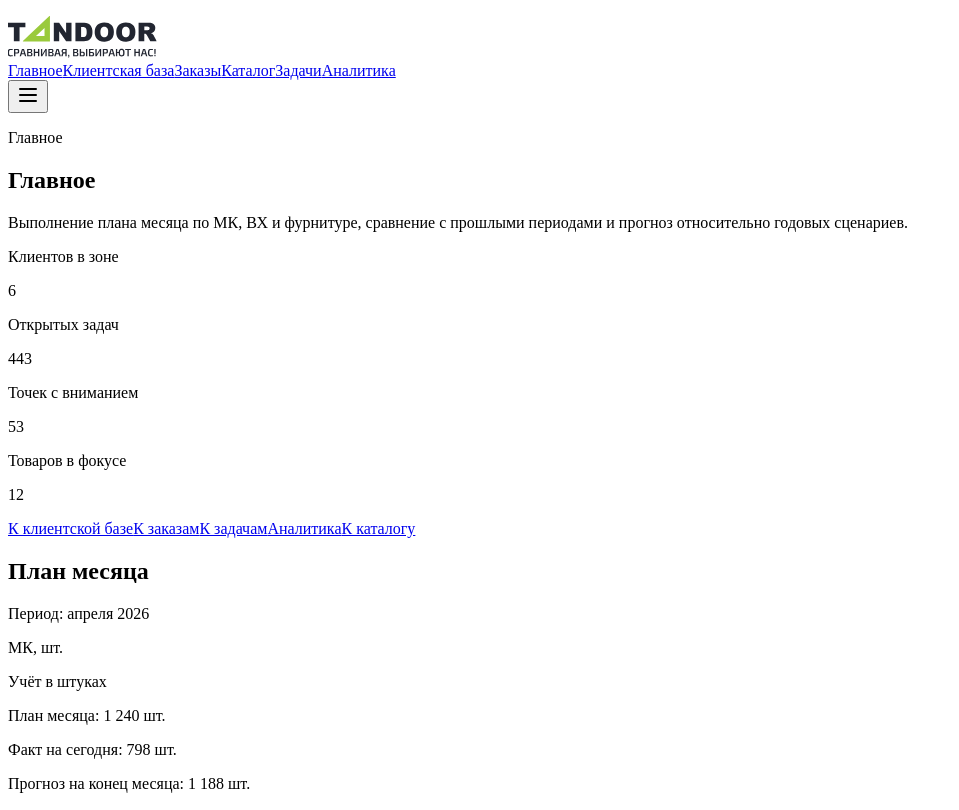
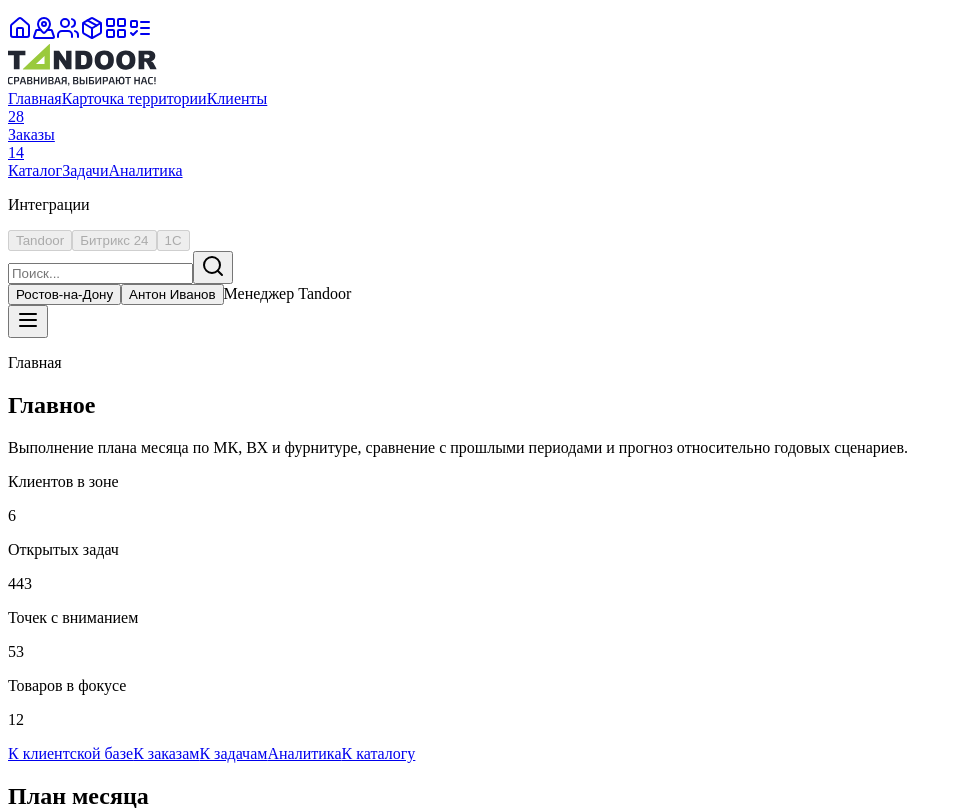
Before and after one commit to karenavedikyan/tandoor-platform, a React (Vite) app in the folder apps/platform/client/: page /#/ in a window 1280 px wide. Shown: the top 810 px of the page, without its empty margins (0-959 px from the left). Built offline with nearby package versions, Linux system fonts and the light colour scheme; a web font is replaced by a local one.

Commit message:
Apply Figma design shell
Co-authored-by: Аведикян Карен <karenavedikyan@users.noreply.github.com>

```diff
--- a/apps/platform/client/src/components/layout/app-shell.tsx
+++ b/apps/platform/client/src/components/layout/app-shell.tsx
@@ -1,13 +1,26 @@
 import type { ReactNode } from "react";
+import type { LucideIcon } from "lucide-react";
 import { Link, useLocation } from "wouter";
-import { Menu } from "lucide-react";
+import {
+  Home,
+  LayoutGrid,
+  ListTodo,
+  MapPinned,
+  Menu,
+  Package,
+  Search,
+  Users,
+} from "lucide-react";
 import { useState } from "react";
 import { Button } from "@/components/ui/button";
+import { Input } from "@/components/ui/input";
 import { Sheet, SheetContent, SheetHeader, SheetTitle, SheetTrigger } from "@/components/ui/sheet";
+import { Badge } from "@/components/ui/badge";
 import { TandoorLogo } from "@/components/tandoor-logo";
 import { cn } from "@/lib/utils";
 
 const MAIN_HREF = "/main";
+const TERRITORY_HREF = "/analytics";
 const DEALER_BASE_HREF = "/dealer-base";
 const ORDERS_HREF = "/orders";
 const CATALOG_HREF = "/catalog";
@@ -15,14 +28,36 @@ const TASKS_HREF = "/tasks";
 const ANALYTICS_HREF = "/analytics";
 const SALES_MANAGER_HREF = "/sales-manager";
 
-const PREVIEW_NAV = [
-  { href: MAIN_HREF, label: "Главное", testId: "nav-main" },
-  { href: DEALER_BASE_HREF, label: "Клиентская база", testId: "nav-dealer-base" },
-  { href: ORDERS_HREF, label: "Заказы", testId: "nav-orders" },
+const NAV_BADGE_CLIENTS = 28;
+const NAV_BADGE_ORDERS = 14;
+const MOCK_MANAGER_NAME = "Антон Иванов";
+const MOCK_MANAGER_CITY = "Ростов-на-Дону";
+
+type NavDef = {
+  href: string;
+  label: string;
+  testId: string;
+  badge?: number;
+};
+
+const NAV_ITEMS: NavDef[] = [
+  { href: MAIN_HREF, label: "Главная", testId: "nav-main" },
+  { href: TERRITORY_HREF, label: "Карточка территории", testId: "nav-territory-card" },
+  { href: DEALER_BASE_HREF, label: "Клиенты", testId: "nav-dealer-base", badge: NAV_BADGE_CLIENTS },
+  { href: ORDERS_HREF, label: "Заказы", testId: "nav-orders", badge: NAV_BADGE_ORDERS },
   { href: CATALOG_HREF, label: "Каталог", testId: "nav-catalog" },
   { href: TASKS_HREF, label: "Задачи", testId: "nav-tasks" },
   { href: ANALYTICS_HREF, label: "Аналитика", testId: "nav-analytics" },
-] as const;
+];
+
+const ICON_RAIL: { href: string; label: string; icon: LucideIcon }[] = [
+  { href: MAIN_HREF, label: "Главная", icon: Home },
+  { href: TERRITORY_HREF, label: "Территория", icon: MapPinned },
+  { href: DEALER_BASE_HREF, label: "Клиенты", icon: Users },
+  { href: ORDERS_HREF, label: "Заказы", icon: Package },
+  { href: CATALOG_HREF, label: "Каталог", icon: LayoutGrid },
+  { href: TASKS_HREF, label: "Задачи", icon: ListTodo },
+];
 
 function isMainPath(path: string) {
   return path === "/" || path === MAIN_HREF || path === SALES_MANAGER_HREF;
@@ -32,8 +67,8 @@ function isDealerBasePath(path: string) {
   return path === DEALER_BASE_HREF;
 }
 
-function isOrdersListPath(path: string) {
-  return path === ORDERS_HREF;
+function isOrdersSectionPath(path: string) {
+  return path === ORDERS_HREF || path.startsWith(`${ORDERS_HREF}/`);
 }
 
 function isCatalogPath(path: string) {
@@ -48,35 +83,45 @@ function isAnalyticsPath(path: string) {
   return path === ANALYTICS_HREF;
 }
 
-function isNavActive(href: string, location: string, isActiveFromLink?: boolean): boolean {
+function isNavItemActive(item: NavDef, location: string, isActiveFromLink?: boolean): boolean {
   if (isActiveFromLink !== undefined) return isActiveFromLink;
+  if (item.testId === "nav-main") return isMainPath(location);
+  if (item.testId === "nav-dealer-base") return isDealerBasePath(location);
+  if (item.testId === "nav-orders") return isOrdersSectionPath(location);
+  if (item.testId === "nav-catalog") return isCatalogPath(location);
+  if (item.testId === "nav-tasks") return isTasksPath(location);
+  if (item.testId === "nav-territory-card" || item.testId === "nav-analytics") return isAnalyticsPath(location);
+  return location === item.href;
+}
+
+function isIconRailActive(href: string, location: string) {
   if (href === MAIN_HREF) return isMainPath(location);
   if (href === DEALER_BASE_HREF) return isDealerBasePath(location);
-  if (href === ORDERS_HREF) return isOrdersListPath(location);
+  if (href === ORDERS_HREF) return isOrdersSectionPath(location);
   if (href === CATALOG_HREF) return isCatalogPath(location);
   if (href === TASKS_HREF) return isTasksPath(location);
-  if (href === ANALYTICS_HREF) return isAnalyticsPath(location);
-  return location === href;
+  if (href === TERRITORY_HREF) return isAnalyticsPath(location);
+  return false;
 }
 
-function navLinkClass(href: string, location: string, variant: "sidebar" | "drawer", isActiveFromLink?: boolean) {
-  const active = isNavActive(href, location, isActiveFromLink);
+function navLinkClass(item: NavDef, location: string, variant: "sidebar" | "drawer", isActiveFromLink?: boolean) {
+  const active = isNavItemActive(item, location, isActiveFromLink);
   const base =
     variant === "sidebar"
-      ? "flex w-full min-h-10 items-center rounded-xl px-3 py-2.5 text-sm font-medium no-underline transition-colors"
-      : "flex w-full min-h-10 items-center rounded-full px-4 py-2 text-sm font-medium no-underline transition-colors";
+      ? "flex w-full min-h-10 items-center justify-between gap-2 rounded-lg px-3 py-2 text-sm font-medium no-underline transition-colors"
+      : "flex w-full min-h-10 items-center justify-between gap-2 rounded-lg px-3 py-2 text-sm font-medium no-underline transition-colors";
   return cn(
     base,
     active
-      ? "bg-primary text-primary-foreground shadow-sm shadow-primary/25"
-      : "text-muted-foreground hover:bg-muted hover:text-foreground",
+      ? "border-l-[3px] border-primary bg-primary/12 font-semibold text-foreground shadow-sm"
+      : "border-l-[3px] border-transparent text-muted-foreground hover:bg-muted hover:text-foreground",
   );
 }
 
 function headerContextLabel(location: string) {
-  if (isMainPath(location)) return "Главное";
-  if (isDealerBasePath(location)) return "Клиентская база";
-  if (location === ORDERS_HREF || location.startsWith(`${ORDERS_HREF}/`)) return "Заказы";
+  if (isMainPath(location)) return "Главная";
+  if (isDealerBasePath(location)) return "Клиенты";
+  if (isOrdersSectionPath(location)) return "Заказы";
   if (isTasksPath(location)) return "Задачи";
   if (isCatalogPath(location)) return "Каталог";
   if (isAnalyticsPath(location)) return "Аналитика";
@@ -88,13 +133,13 @@ function BrandBlock({ className }: { className?: string }) {
   return (
     <div className={cn("flex flex-col items-start px-0.5", className)}>
       <Link href={MAIN_HREF} className="block w-full max-w-[168px] leading-none no-underline">
-        <TandoorLogo className="max-h-[58px] w-full max-w-[168px] object-contain object-left" data-testid="brand-logo-tandoor" />
+        <TandoorLogo className="max-h-[52px] w-full max-w-[168px] object-contain object-left" data-testid="brand-logo-tandoor" />
       </Link>
     </div>
   );
 }
 
-function NavLinks({
+function NavLinksList({
   location,
   variant,
   onNavigate,
@@ -106,19 +151,58 @@ function NavLinks({
   "data-testid": string;
 }) {
   return (
-    <nav className="flex flex-col gap-1" data-testid={navTestId}>
-      {PREVIEW_NAV.map((item) => (
+    <nav className="flex flex-col gap-0.5" data-testid={navTestId}>
+      {NAV_ITEMS.map((item) => (
         <Link
-          key={item.href}
+          key={item.testId}
           href={item.href}
           onClick={onNavigate}
-          className={(active) => navLinkClass(item.href, location, variant, active)}
+          className={(active) => navLinkClass(item, location, variant, active)}
           data-testid={item.testId}
         >
-          {item.label}
+          <span className="min-w-0 flex-1 truncate text-left">{item.label}</span>
+          {item.badge != null ? (
+            <Badge variant="secondary" className="h-6 min-w-6 shrink-0 rounded-md border border-border/60 bg-muted px-1.5 text-xs tabular-nums text-foreground">
+              {item.badge}
+            </Badge>
+          ) : null}
         </Link>
       ))}
     </nav>
+  );
+}
+
+function IntegrationChips({ className }: { className?: string }) {
+  return (
+    <div className={cn("flex flex-col gap-2", className)}>
+      <p className="text-[10px] font-semibold uppercase tracking-wide text-muted-foreground">Интеграции</p>
+      <div className="flex flex-col gap-1.5">
+        <button
+          type="button"
+          disabled
+          className="rounded-lg border border-dashed border-border/80 bg-muted/30 px-3 py-2 text-left text-xs font-medium text-muted-foreground"
+          data-testid="quick-integration-tandoor"
+        >
+          Tandoor
+        </button>
+        <button
+          type="button"
+          disabled
+          className="rounded-lg border border-dashed border-border/80 bg-muted/30 px-3 py-2 text-left text-xs font-medium text-muted-foreground"
+          data-testid="quick-integration-bitrix24"
+        >
+          Битрикс 24
+        </button>
+        <button
+          type="button"
+          disabled
+          className="rounded-lg border border-dashed border-border/80 bg-muted/30 px-3 py-2 text-left text-xs font-medium text-muted-foreground"
+          data-testid="quick-integration-1c"
+        >
+          1С
+        </button>
+      </div>
+    </div>
   );
 }
 
@@ -128,27 +212,104 @@ export function AppShell({ children }: { children: ReactNode }) {
   const ctx = headerContextLabel(location);
 
   return (
-    <div className="flex min-h-screen overflow-x-hidden bg-background" data-testid="app-shell-preview">
+    <div
+      className="flex min-h-screen overflow-x-hidden bg-background text-foreground"
+      data-testid="app-shell-desktop"
+    >
+      {/* Узкий icon rail — desktop */}
       <aside
-        className="sticky top-0 z-30 hidden h-screen w-[272px] shrink-0 flex-col border-r border-border/80 bg-card px-4 py-5 shadow-sm lg:flex"
+        className="sticky top-0 z-30 hidden h-screen w-14 shrink-0 flex-col border-r border-border/70 bg-[hsl(var(--muted))] py-4 lg:flex"
+        data-testid="app-shell-icon-rail"
+        aria-label="Быстрые разделы"
+      >
+        <div className="flex flex-1 flex-col items-center gap-2 px-1">
+          {ICON_RAIL.map(({ href, label, icon: Icon }) => {
+            const active = isIconRailActive(href, location);
+            return (
+              <Link
+                key={href + label}
+                href={href}
+                title={label}
+                aria-label={label}
+                className={cn(
+                  "flex h-10 w-10 items-center justify-center rounded-lg no-underline transition-colors",
+                  active ? "bg-primary/20 text-primary" : "text-muted-foreground hover:bg-background/80 hover:text-foreground",
+                )}
+              >
+                <Icon className="h-5 w-5" aria-hidden />
+              </Link>
+            );
+          })}
+        </div>
+      </aside>
+
+      {/* Основной sidebar — desktop */}
+      <aside
+        className="sticky top-0 z-30 hidden h-screen w-[256px] shrink-0 flex-col border-r border-border/70 bg-card shadow-sm lg:flex"
+        data-testid="app-shell-sidebar"
         aria-label="Основная навигация"
       >
-        <BrandBlock className="border-b border-border/60 pb-4" />
-        <div className="flex-1 overflow-y-auto overflow-x-hidden pt-4">
-          <NavLinks location={location} variant="sidebar" data-testid="nav-preview-desktop" />
+        <div className="border-b border-border/60 px-4 pb-4 pt-5">
+          <BrandBlock />
+        </div>
+        <div className="flex flex-1 flex-col overflow-y-auto overflow-x-hidden px-3 py-4">
+          <NavLinksList location={location} variant="sidebar" data-testid="nav-preview-desktop" />
+        </div>
+        <div className="mt-auto border-t border-border/60 px-4 py-4">
+          <IntegrationChips />
         </div>
       </aside>
 
       <div className="flex min-w-0 flex-1 flex-col">
-        <header className="sticky top-0 z-40 border-b border-border/80 bg-card/95 backdrop-blur-md supports-[backdrop-filter]:bg-card/90 lg:hidden">
-          <div className="mx-auto flex max-w-5xl items-center justify-between gap-3 px-4 py-3 sm:px-5">
+        {/* Desktop topbar */}
+        <header
+          className="sticky top-0 z-40 hidden min-h-[56px] w-full items-center gap-4 border-b border-border/70 bg-card px-4 py-2 shadow-xs lg:flex"
+          data-testid="app-shell-topbar"
+        >
+          <form
+            className="flex min-w-0 max-w-xl flex-1 items-center gap-2"
+            onSubmit={(e) => {
+              e.preventDefault();
+            }}
+            role="search"
+          >
+            <Input
+              type="search"
+              placeholder="Поиск..."
+              className="h-11 min-h-[44px] border-border/80 bg-card"
+              data-testid="input-global-search"
+              aria-label="Поиск по платформе"
+            />
+            <Button type="submit" size="icon" className="h-11 w-11 shrink-0" data-testid="button-global-search" aria-label="Искать">
+              <Search className="h-4 w-4" />
+            </Button>
+          </form>
+          <div className="ml-auto flex min-w-0 shrink-0 flex-wrap items-center justify-end gap-2 sm:gap-3">
+            <Button type="button" variant="outline" size="sm" className="max-w-[10rem] truncate border-border/80" data-testid="button-current-city">
+              <span data-testid="text-current-city">{MOCK_MANAGER_CITY}</span>
+            </Button>
+            <Button type="button" variant="outline" size="sm" className="max-w-[12rem] truncate border-border/80" data-testid="button-manager-profile">
+              {MOCK_MANAGER_NAME}
+            </Button>
+            <span
+              className="hidden rounded-md border border-border/70 bg-muted/50 px-2.5 py-1 text-xs font-medium text-secondary-foreground sm:inline-block"
+              data-testid="text-manager-role"
+            >
+              Менеджер Tandoor
+            </span>
+          </div>
+        </header>
+
+        {/* Mobile header */}
+        <header className="sticky top-0 z-40 border-b border-border/70 bg-card/95 backdrop-blur-md supports-[backdrop-filter]:bg-card/90 lg:hidden">
+          <div className="mx-auto flex w-full max-w-5xl items-center justify-between gap-3 px-4 py-3 sm:px-5">
             <div className="flex min-w-0 flex-1 items-center gap-3">
               <Sheet open={mobileOpen} onOpenChange={setMobileOpen}>
                 <SheetTrigger asChild>
                   <Button
                     variant="outline"
                     size="icon"
-                    className="h-10 w-10 shrink-0 border-border bg-card"
+                    className="h-10 w-10 shrink-0 border-border/80 bg-card"
                     type="button"
                     data-testid="button-mobile-nav-open"
                     aria-label="Открыть меню"
@@ -156,20 +317,26 @@ export function AppShell({ children }: { children: ReactNode }) {
                     <Menu className="h-5 w-5 text-muted-foreground" />
                   </Button>
                 </SheetTrigger>
-                <SheetContent side="left" className="flex w-[min(100vw-2rem,300px)] flex-col gap-0 overflow-y-auto p-0">
-                  <div className="border-b border-border/80 px-5 pb-3 pt-4">
+                <SheetContent
+                  side="left"
+                  className="flex w-[min(100vw-2rem,300px)] flex-col gap-0 overflow-y-auto border-r border-border/70 bg-card p-0"
+                >
+                  <div className="border-b border-border/60 px-5 pb-3 pt-4">
                     <BrandBlock />
                   </div>
                   <SheetHeader className="px-5 pt-3 text-left">
                     <SheetTitle className="text-left text-base">Разделы</SheetTitle>
                   </SheetHeader>
-                  <div className="flex-1 px-5 pb-6 pt-2">
-                    <NavLinks
+                  <div className="flex-1 px-5 pb-4 pt-2">
+                    <NavLinksList
                       location={location}
                       variant="drawer"
                       onNavigate={() => setMobileOpen(false)}
                       data-testid="nav-preview-mobile"
                     />
+                  </div>
+                  <div className="border-t border-border/60 px-5 pb-6 pt-3">
+                    <IntegrationChips />
                   </div>
                 </SheetContent>
               </Sheet>
@@ -182,7 +349,7 @@ export function AppShell({ children }: { children: ReactNode }) {
           </div>
         </header>
 
-        <main className="mx-auto w-full max-w-5xl flex-1 px-4 py-5 sm:px-5 sm:py-7 lg:px-6 lg:py-8">{children}</main>
+        <main className="mx-auto w-full max-w-[1400px] flex-1 px-4 py-5 sm:px-5 sm:py-6 lg:px-8 lg:py-7">{children}</main>
       </div>
     </div>
   );
--- a/apps/platform/client/src/components/ui/button.tsx
+++ b/apps/platform/client/src/components/ui/button.tsx
@@ -12,7 +12,7 @@ const buttonVariants = cva(
     variants: {
       variant: {
         default:
-          "bg-primary text-primary-foreground border border-primary-border",
+          "bg-primary text-primary-foreground border border-primary-border hover:bg-[#86B832] hover:border-[#86B832]",
         destructive:
           "bg-destructive text-destructive-foreground border border-destructive-border",
         outline:
--- a/apps/platform/client/src/components/ui/input.tsx
+++ b/apps/platform/client/src/components/ui/input.tsx
@@ -9,7 +9,7 @@ const Input = React.forwardRef<HTMLInputElement, React.ComponentProps<"input">>(
       <input
         type={type}
         className={cn(
-          "flex h-9 w-full rounded-md border border-input bg-background px-3 py-2 text-base ring-offset-background file:border-0 file:bg-transparent file:text-sm file:font-medium file:text-foreground placeholder:text-muted-foreground focus-visible:outline-none focus-visible:ring-2 focus-visible:ring-ring focus-visible:ring-offset-2 disabled:cursor-not-allowed disabled:opacity-50 md:text-sm",
+          "flex h-11 min-h-[44px] w-full rounded-md border border-input bg-card px-3 py-2 text-base ring-offset-background file:border-0 file:bg-transparent file:text-sm file:font-medium file:text-foreground placeholder:text-muted-foreground focus-visible:outline-none focus-visible:ring-2 focus-visible:ring-ring focus-visible:ring-offset-2 disabled:cursor-not-allowed disabled:opacity-50 md:text-sm",
           className
         )}
         ref={ref}
--- a/apps/platform/client/src/index.css
+++ b/apps/platform/client/src/index.css
@@ -1,61 +1,64 @@
-@import url("https://fonts.googleapis.com/css2?family=Nunito:wght@400;500;600;700;800&display=swap");
+@import url("https://fonts.googleapis.com/css2?family=Exo+2:wght@400;500;600;700&display=swap");
 
 @tailwind base;
 @tailwind components;
 @tailwind utilities;
 
-/* Tandoor brand tokens (aligned with dealer LK preview branch: Nunito + lime primary + soft page bg) */
+/* Tandoor Figma shell (Tandoor Anastasia · ЛК менеджеров) — светлая палитра + Exo 2 */
 :root {
-  --button-outline: rgba(0, 0, 0, 0.1);
-  --badge-outline: rgba(0, 0, 0, 0.05);
+  --figma-app-bg: #eeeff6;
+  --figma-surface-2: #e3e6f3;
+  --figma-primary-hover: #86b832;
+  --button-outline: rgba(34, 38, 49, 0.12);
+  --badge-outline: rgba(34, 38, 49, 0.06);
   --opaque-button-border-intensity: -8;
-  --elevate-1: rgba(0, 0, 0, 0.03);
-  --elevate-2: rgba(0, 0, 0, 0.08);
-  --background: 0 0% 94%;
-  --foreground: 0 0% 13%;
-  --border: 0 0% 86%;
+  --elevate-1: rgba(34, 38, 49, 0.04);
+  --elevate-2: rgba(34, 38, 49, 0.08);
+  --background: 232 33% 95%;
+  --foreground: 222 21% 17%;
+  --border: 228 14% 77%;
   --card: 0 0% 100%;
-  --card-foreground: 0 0% 13%;
-  --card-border: 0 0% 89%;
+  --card-foreground: 222 21% 17%;
+  --card-border: 228 14% 85%;
   --sidebar: 0 0% 100%;
-  --sidebar-foreground: 0 0% 13%;
-  --sidebar-border: 0 0% 88%;
-  --sidebar-primary: 82 100% 38%;
+  --sidebar-foreground: 222 21% 17%;
+  --sidebar-border: 228 14% 82%;
+  --sidebar-primary: 82 57% 51%;
   --sidebar-primary-foreground: 0 0% 100%;
-  --sidebar-accent: 0 0% 91%;
-  --sidebar-accent-foreground: 0 0% 13%;
-  --sidebar-ring: 82 100% 38%;
+  --sidebar-accent: 228 28% 92%;
+  --sidebar-accent-foreground: 222 21% 17%;
+  --sidebar-ring: 82 57% 51%;
   --popover: 0 0% 100%;
-  --popover-foreground: 0 0% 13%;
-  --popover-border: 0 0% 88%;
-  --primary: 82 100% 38%;
+  --popover-foreground: 222 21% 17%;
+  --popover-border: 228 14% 82%;
+  --primary: 82 57% 51%;
   --primary-foreground: 0 0% 100%;
-  --secondary: 0 0% 94%;
-  --secondary-foreground: 0 0% 13%;
-  --muted: 0 0% 91%;
-  --muted-foreground: 0 0% 53%;
-  --accent: 95 50% 53%;
-  --accent-foreground: 0 0% 13%;
-  --destructive: 0 84% 42%;
-  --destructive-foreground: 0 0% 98%;
-  --input: 0 0% 85%;
-  --ring: 82 100% 38%;
-  --chart-1: 82 100% 38%;
-  --chart-2: 95 50% 53%;
-  --chart-3: 0 0% 26%;
+  --secondary: 228 28% 92%;
+  --secondary-foreground: 222 26% 28%;
+  --muted: 228 28% 92%;
+  --muted-foreground: 225 14% 48%;
+  --accent: 228 35% 94%;
+  --accent-foreground: 222 21% 17%;
+  --destructive: 0 66% 55%;
+  --destructive-foreground: 0 0% 100%;
+  --input: 228 14% 82%;
+  --ring: 82 57% 51%;
+  --chart-1: 82 57% 51%;
+  --chart-2: 222 26% 28%;
+  --chart-3: 225 14% 48%;
   --chart-4: 38 86% 52%;
-  --chart-5: 0 74% 56%;
-  --font-sans: Nunito, Inter, Open Sans, sans-serif;
+  --chart-5: 0 66% 55%;
+  --font-sans: "Exo 2", ui-sans-serif, system-ui, sans-serif;
   --font-serif: Georgia, serif;
   --font-mono: Menlo, monospace;
-  --radius: 1rem;
-  --shadow-2xs: 0px 2px 0px 0px hsl(0 0% 0% / 0);
-  --shadow-xs: 0px 2px 0px 0px hsl(0 0% 0% / 0);
-  --shadow-sm: 0px 6px 14px -12px hsl(0 0% 15% / 0.35), 0px 2px 8px -6px hsl(0 0% 15% / 0.2);
-  --shadow: 0px 8px 16px -14px hsl(0 0% 15% / 0.36), 0px 2px 10px -6px hsl(0 0% 15% / 0.2);
-  --shadow-md: 0px 10px 22px -16px hsl(0 0% 15% / 0.38), 0px 3px 12px -8px hsl(0 0% 15% / 0.22);
-  --shadow-lg: 0px 14px 30px -20px hsl(0 0% 15% / 0.42), 0px 5px 14px -10px hsl(0 0% 15% / 0.24);
-  --shadow-xl: 0px 18px 42px -24px hsl(0 0% 15% / 0.45), 0px 8px 16px -12px hsl(0 0% 15% / 0.26);
+  --radius: 0.5625rem;
+  --shadow-2xs: 0 1px 0 hsl(228 20% 70% / 0.25);
+  --shadow-xs: 0 1px 2px hsl(222 21% 17% / 0.06);
+  --shadow-sm: 0 1px 3px hsl(222 21% 17% / 0.08);
+  --shadow: 0 2px 8px hsl(222 21% 17% / 0.08);
+  --shadow-md: 0 4px 12px hsl(222 21% 17% / 0.1);
+  --shadow-lg: 0 8px 20px hsl(222 21% 17% / 0.12);
+  --shadow-xl: 0 12px 28px hsl(222 21% 17% / 0.14);
   --shadow-2xl: 0px 2px 0px 0px hsl(0 0% 0% / 0);
   --tracking-normal: 0em;
   --spacing: 0.25rem;
```
Also changed, not shown: apps/platform/client/src/components/ui/card.tsx (+4 -4 lines).
